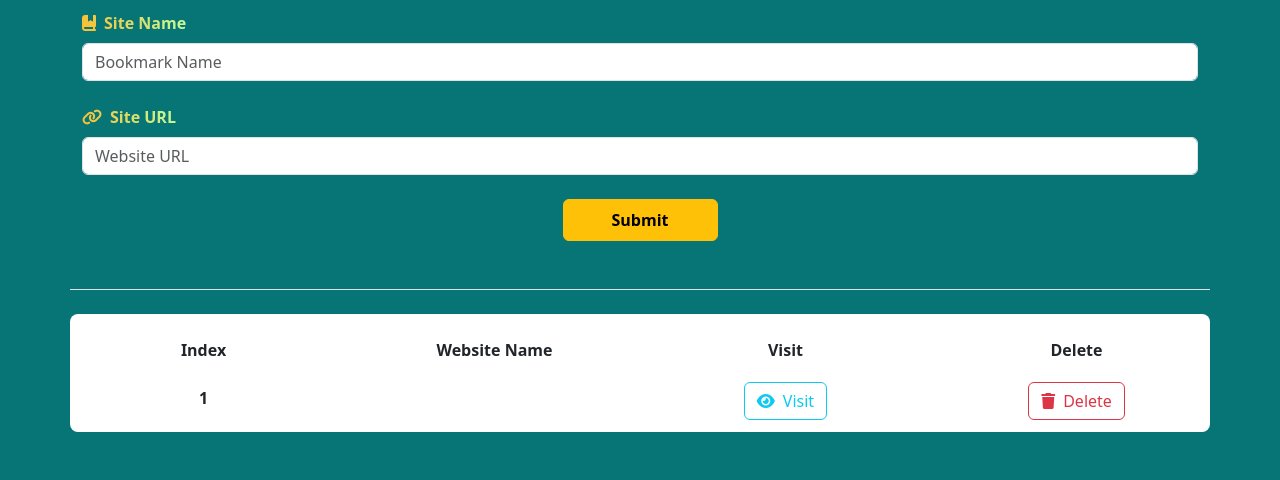
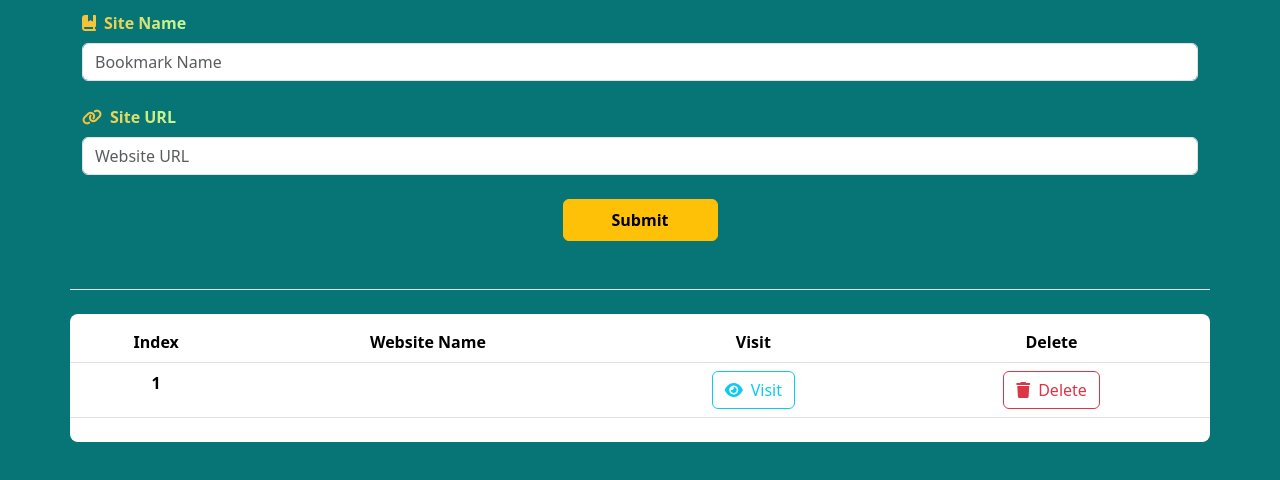
Before and after one commit to ziad0ashraf/CRUD.JS, a plain HTML site: page index.html in a window 1280 px wide. Both pictures are taken after typing "https://example.com" into the empty fields and a click on the button "Submit". Shown: the part 242-722 px from the top of the page. Drawn offline with nearby package versions, Linux system fonts and the light colour scheme; a web font is replaced by a local one.

Commit message:
3rd commit

```diff
--- a/index.html
+++ b/index.html
@@ -46,15 +46,18 @@
 </section>
 
 <section>
-    <div class="container rounded-3 bg-white fw-bolder py-2 px-0 text-center">
-        <div class="row my-3 ">
-            <div class="col-lg-3 col-md-6 col-sm-12">Index</div>
-            <div class="col-lg-3 col-md-6 col-sm-12">Website Name</div>
-            <div class="col-lg-3 col-md-6 col-sm-12">Visit</div>
-            <div class="col-lg-3 col-md-6 col-sm-12">Delete</div>
-        </div>
-        <div id="demo" class="row ">
-        </div>
+    <div class="container overflow-hidden rounded-3 bg-white fw-bolder py-2 px-0 text-center">
+        <table class="table">
+            <thead class="table">
+                <td>Index</td>
+                <td>Website Name</td>
+                <td>Visit</td>
+                <td>Delete</td>
+            </thead>
+            <tr id="demo">
+
+            </tr>
+        </table>
     </div>
 </section>
 
--- a/js/main.js
+++ b/js/main.js
@@ -30,10 +30,10 @@ function showSite(){
     let cartona=""
     for(i=0;i<siteContainer.length;i++){
         cartona+=`
-        <div class="col-lg-3 col-md-6 col-sm-12 my-2 px-2">${i+1}</div>
-        <div class="col-lg-3 col-md-6 col-sm-12 my-2 px-2">${siteContainer[i].siteName}</div>
-        <div class="col-lg-3 col-md-6 col-sm-12 my-1 px-2"><a target="_blank" href="${siteContainer[i].siteUrl}"><button class="btn btn-outline-info "><i class="fa-solid fa-eye pe-2"></i>Visit</button></a></div>
-        <div class="col-lg-3 col-md-6 col-sm-12 my-1 px-2"><button onclick="deleteSite(${i})" class="btn btn-outline-danger"><i class="fa-solid fa-trash pe-2"></i>Delete</button></div>
+        <td>${i+1}</td>
+        <td>${siteContainer[i].siteName}</td>
+        <td><a target="_blank" href="${siteContainer[i].siteUrl}"><button class="btn btn-outline-info "><i class="fa-solid fa-eye pe-2"></i>Visit</button></a></td>
+        <td><button onclick="deleteSite(${i})" class="btn btn-outline-danger"><i class="fa-solid fa-trash pe-2"></i>Delete</button></td>
 
         `
     }
```
